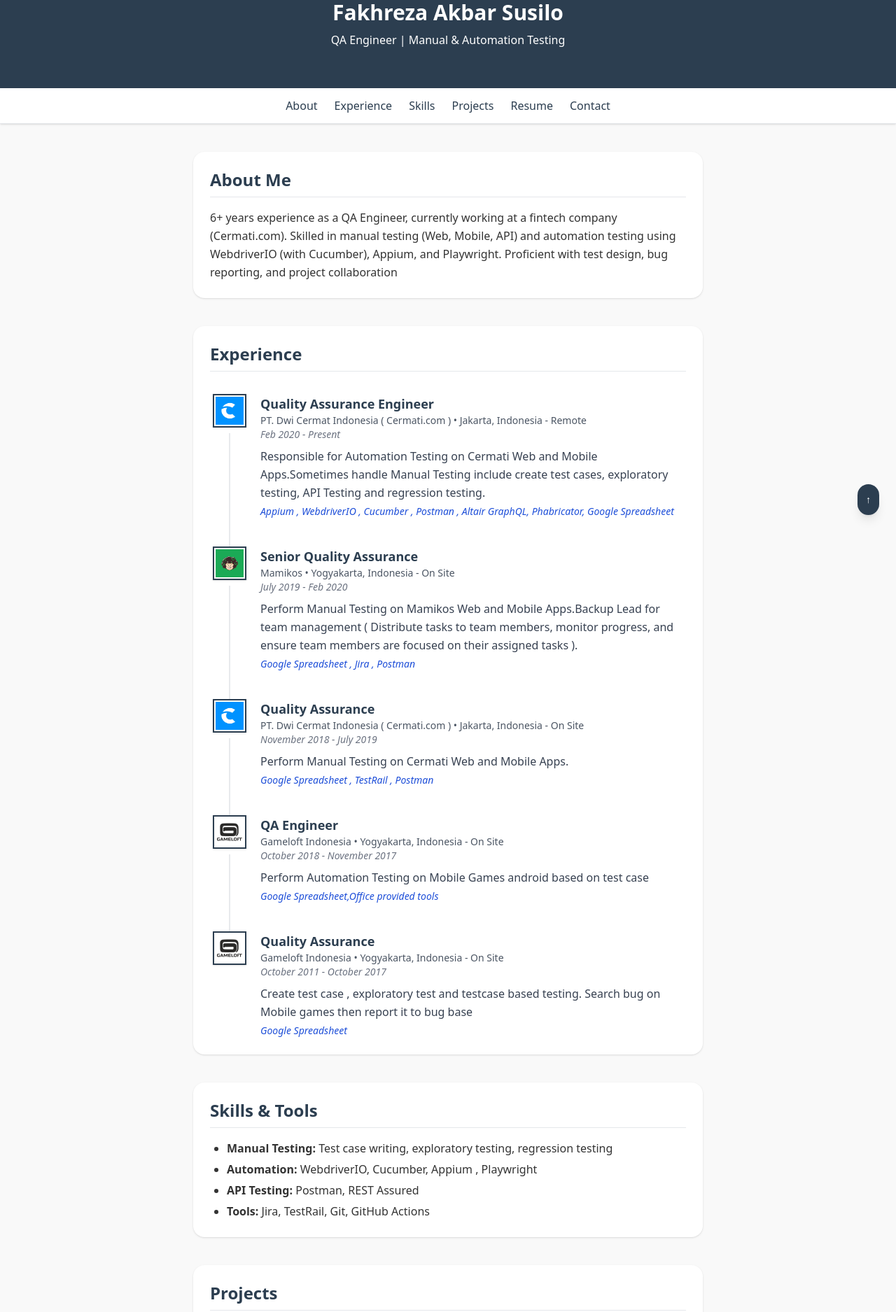
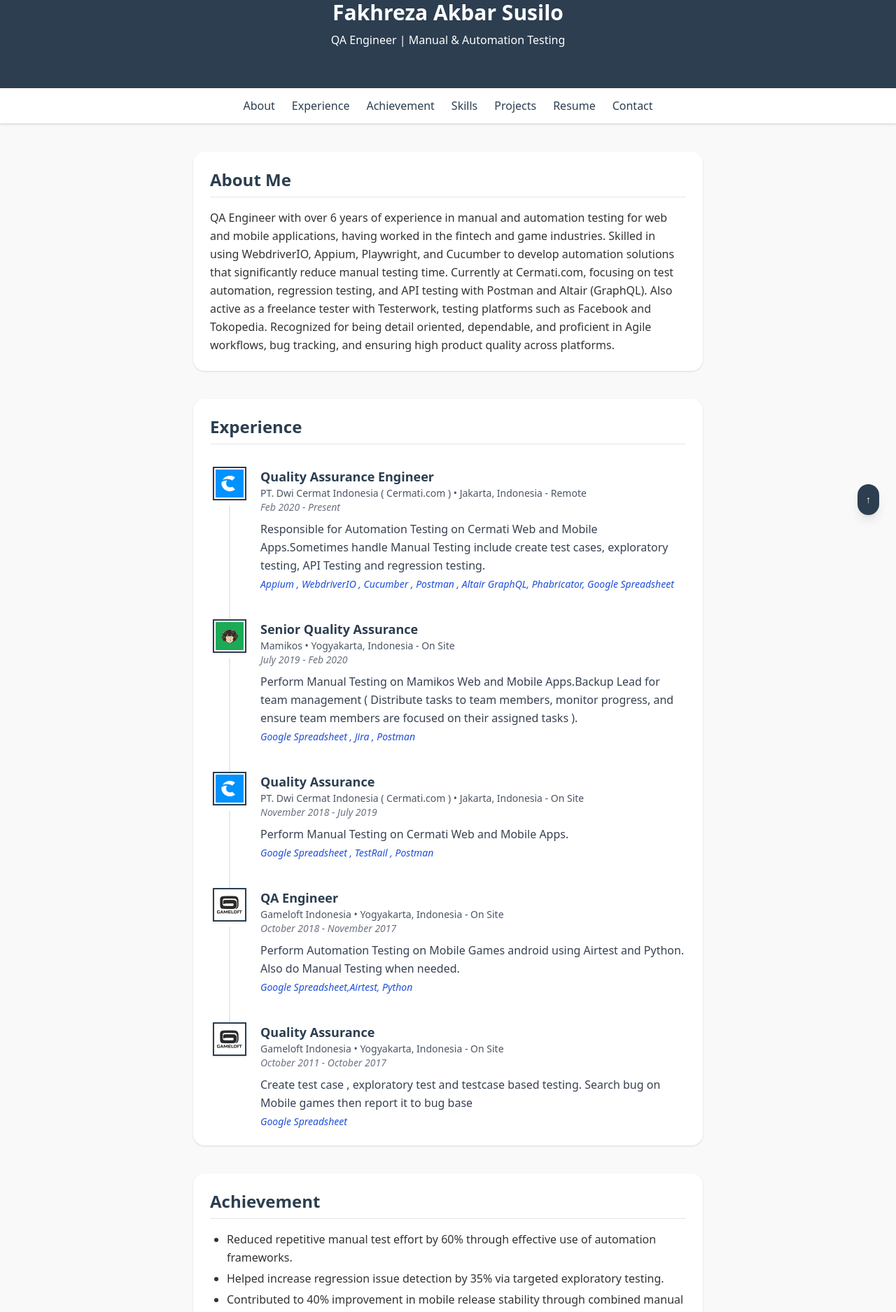
Before and after one commit to fakhrezasusilos/fakhrezasusilos.github.io, a React (Vite) app: page / in a window 1280 px wide. Shown: the part 40-1915 px from the top of the page at 70% size. Built offline with nearby package versions, Linux system fonts and the light colour scheme.

Commit message:
updated achievement
update achiement

```diff
--- a/src/App.jsx
+++ b/src/App.jsx
@@ -9,6 +9,7 @@
 import Resume from "./components/Resume.jsx";
 import Contact from "./components/Contacts.jsx";
 import Footer from "./components/Footers.jsx";
+import Achievement from "./components/Achievement.jsx";
 
 function App() {
   return (
@@ -21,11 +22,11 @@
 
         <About />
         <Experience />
+        <Achievement />
         <Skills />
         <Projects />
         <Resume />
         <Contact />
-
       </main>
 
       <Footer />
--- a/src/components/About.jsx
+++ b/src/components/About.jsx
@@ -3,7 +3,13 @@
     <section id="about" className="bg-white rounded-2xl shadow p-6">
       <h2 className="text-2xl font-bold text-[#2c3e50] mb-4 border-b border-gray-200 pb-2">About Me</h2>
       <p>
-         6+ years experience as a QA Engineer, currently working at a fintech company (Cermati.com). Skilled in manual testing (Web, Mobile, API) and automation testing using WebdriverIO (with Cucumber), Appium, and Playwright. Proficient with test design, bug reporting, and project collaboration
+         QA Engineer with over 6 years of experience in manual and automation testing for web and mobile
+applications, having worked in the fintech and game industries. Skilled in using WebdriverIO, Appium,
+Playwright, and Cucumber to develop automation solutions that significantly reduce manual testing time.
+Currently at Cermati.com, focusing on test automation, regression testing, and API testing with Postman
+and Altair (GraphQL). Also active as a freelance tester with Testerwork, testing platforms such as Facebook
+and Tokopedia. Recognized for being detail oriented, dependable, and proficient in Agile workflows, bug
+tracking, and ensuring high product quality across platforms.
       </p>
     </section>
   );
--- /dev/null
+++ b/src/components/Achievement.jsx
@@ -0,0 +1,14 @@
+const Achievement = () => {
+  return (
+    <section id="achievement" className="bg-white rounded-2xl shadow p-6">
+      <h2 className="text-2xl font-bold text-[#2c3e50] mb-4 border-b border-gray-200 pb-2">Achievement</h2>
+      <ul className="list-disc ml-6 space-y-1">
+        <li>Reduced repetitive manual test effort by 60% through effective use of automation frameworks.</li>
+        <li>Helped increase regression issue detection by 35% via targeted exploratory testing.</li>
+        <li>Contributed to 40% improvement in mobile release stability through combined manual and automated QA coverage.</li>
+        <li>Contributed to 15+ successful mobile game launches with minimal day one issues.</li>
+      </ul>
+    </section>
+  );
+}
+export default Achievement;
--- a/src/components/NavBar.jsx
+++ b/src/components/NavBar.jsx
@@ -48,6 +48,7 @@
   <>
     <a href="#about" onClick={onClick} className="text-[#2c3e50] hover:text-blue-600">About</a>
     <a href="#experience" onClick={onClick} className="text-[#2c3e50] hover:text-blue-600">Experience</a>
+    <a href="#achievement" onClick={onClick} className="text-[#2c3e50] hover:text-blue-600">Achievement</a>
     <a href="#skills" onClick={onClick} className="text-[#2c3e50] hover:text-blue-600">Skills</a>
     <a href="#projects" onClick={onClick} className="text-[#2c3e50] hover:text-blue-600">Projects</a>
     <a href="#resume" onClick={onClick} className="text-[#2c3e50] hover:text-blue-600">Resume</a>
--- a/src/data/experience.js
+++ b/src/data/experience.js
@@ -40,8 +40,8 @@
     location: "Yogyakarta, Indonesia - On Site",
     startDate: "October 2018",
     endDate: "November 2017",
-    description: "Perform Automation Testing on Mobile Games android based on test case",
-    techStack: "Google Spreadsheet,Office provided tools"
+    description: "Perform Automation Testing on Mobile Games android using Airtest and Python. Also do Manual Testing when needed.",
+    techStack: "Google Spreadsheet,Airtest, Python"
   },{
     id: 5,
     icon: "/assets/gameloft_logo.png",
```
